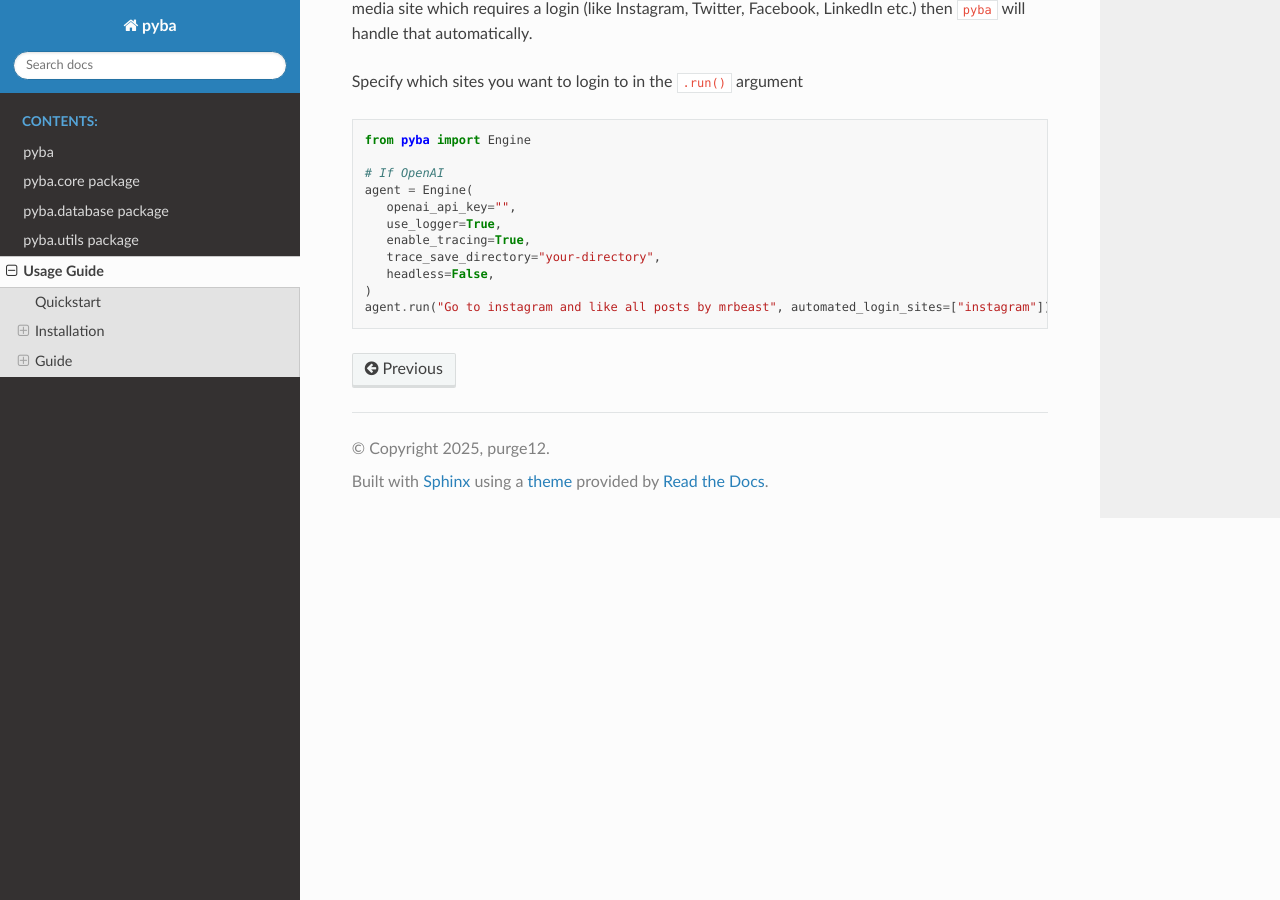
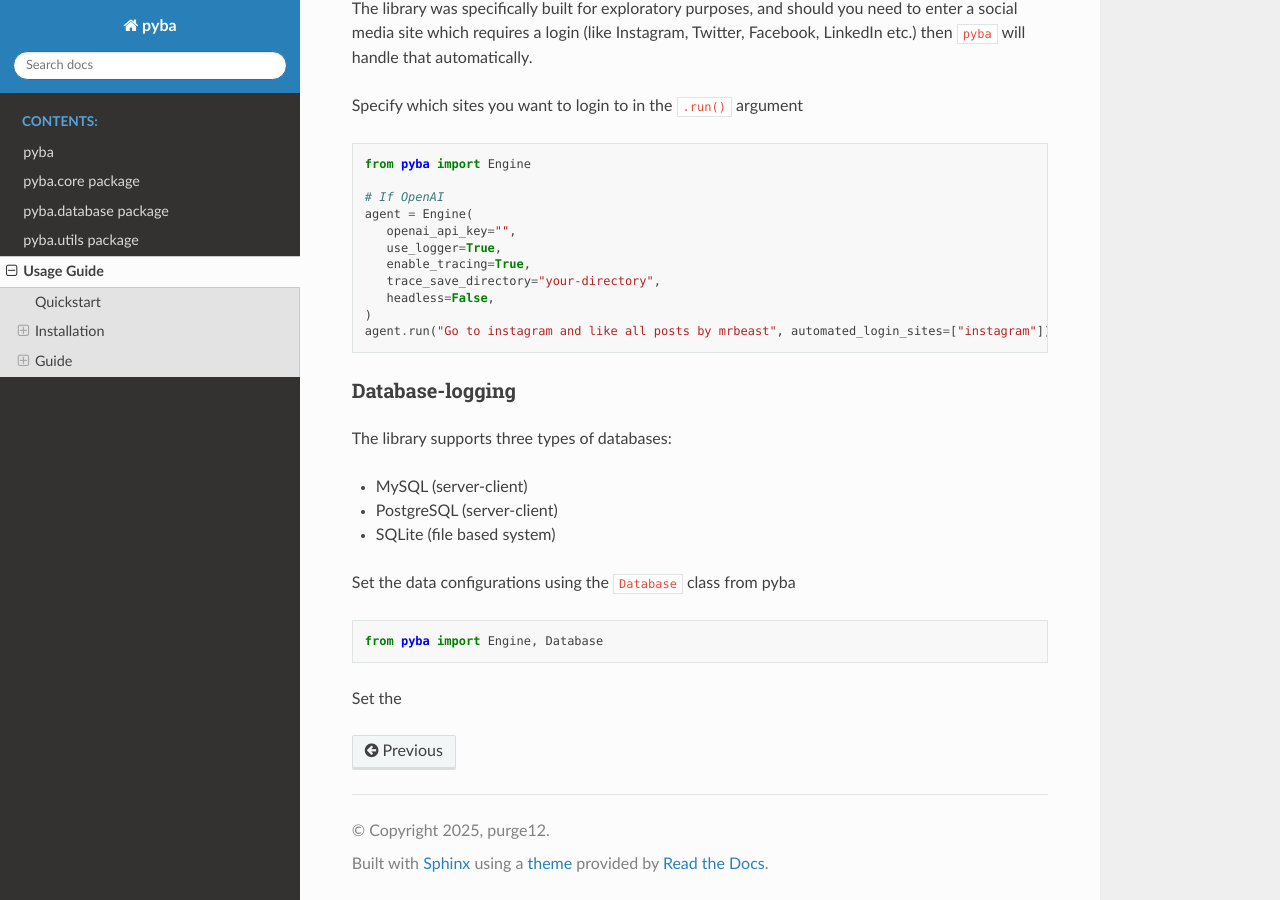
Before and after one commit to FauvidoTechnologies/PyBrowserAutomation, a Sphinx documentation site: the page built from docs/usage.rst, in a window 1280 px wide and 900 px high, scrolled down 3064 px. Built offline with Sphinx 7.4.7 and the Read the Docs theme 3.1.0, drawn with Linux system fonts in a browser that asks for light colours.

Commit message:
fixing abspath for conf.py

```diff
--- a/docs/conf.py
+++ b/docs/conf.py
@@ -8,7 +8,7 @@
 import os
 import sys
 
-sys.path.insert(0, os.path.abspath("../.."))
+sys.path.insert(0, os.path.abspath(".."))
 
 project = "pyba"
 copyright = "2025, purge12"
--- a/docs/usage.rst
+++ b/docs/usage.rst
@@ -183,3 +183,22 @@
       headless=False,
    )
    agent.run("Go to instagram and like all posts by mrbeast", automated_login_sites=["instagram"])
+
+.. _database:
+
+Database-logging
+^^^^^^^^^^^^^^^^
+
+The library supports three types of databases:
+
+* MySQL (server-client)
+* PostgreSQL (server-client)
+* SQLite (file based system)
+
+Set the data configurations using the ``Database`` class from pyba
+
+.. code-block:: python
+
+   from pyba import Engine, Database
+
+Set the
```
